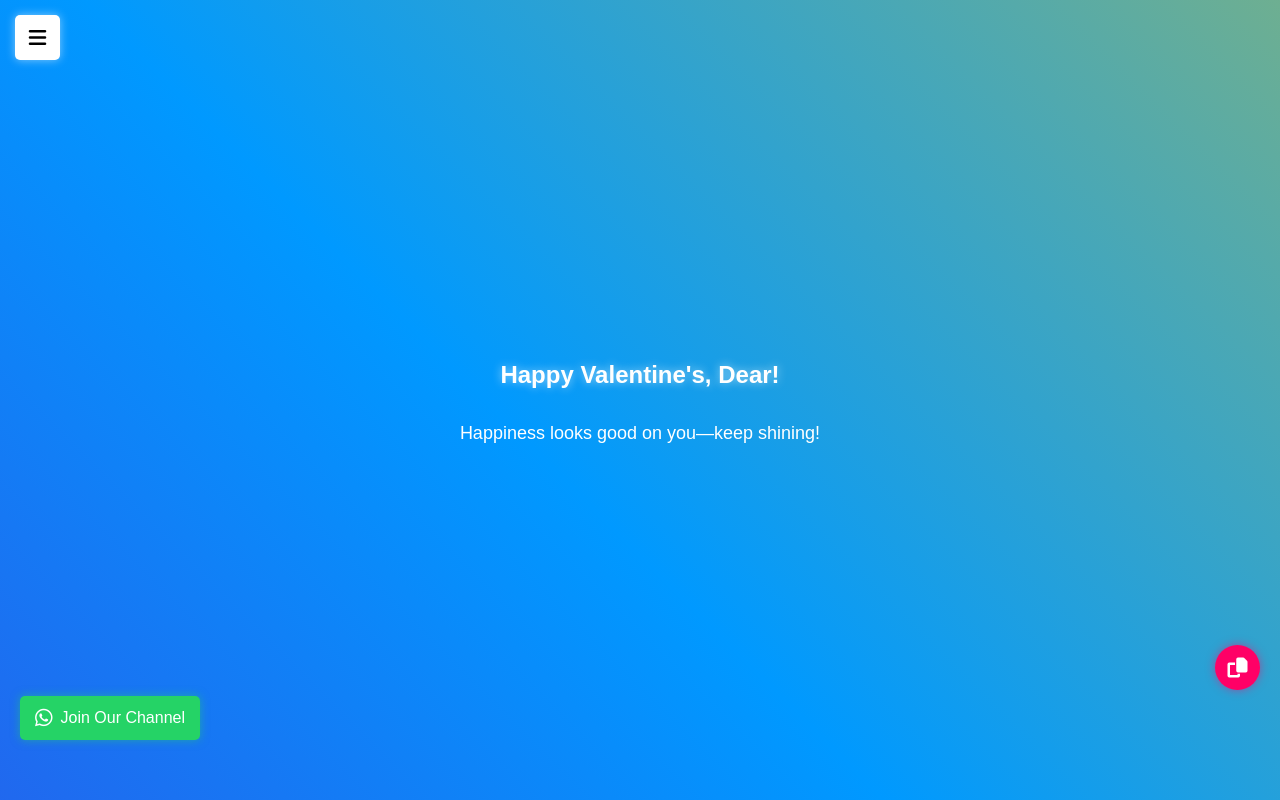
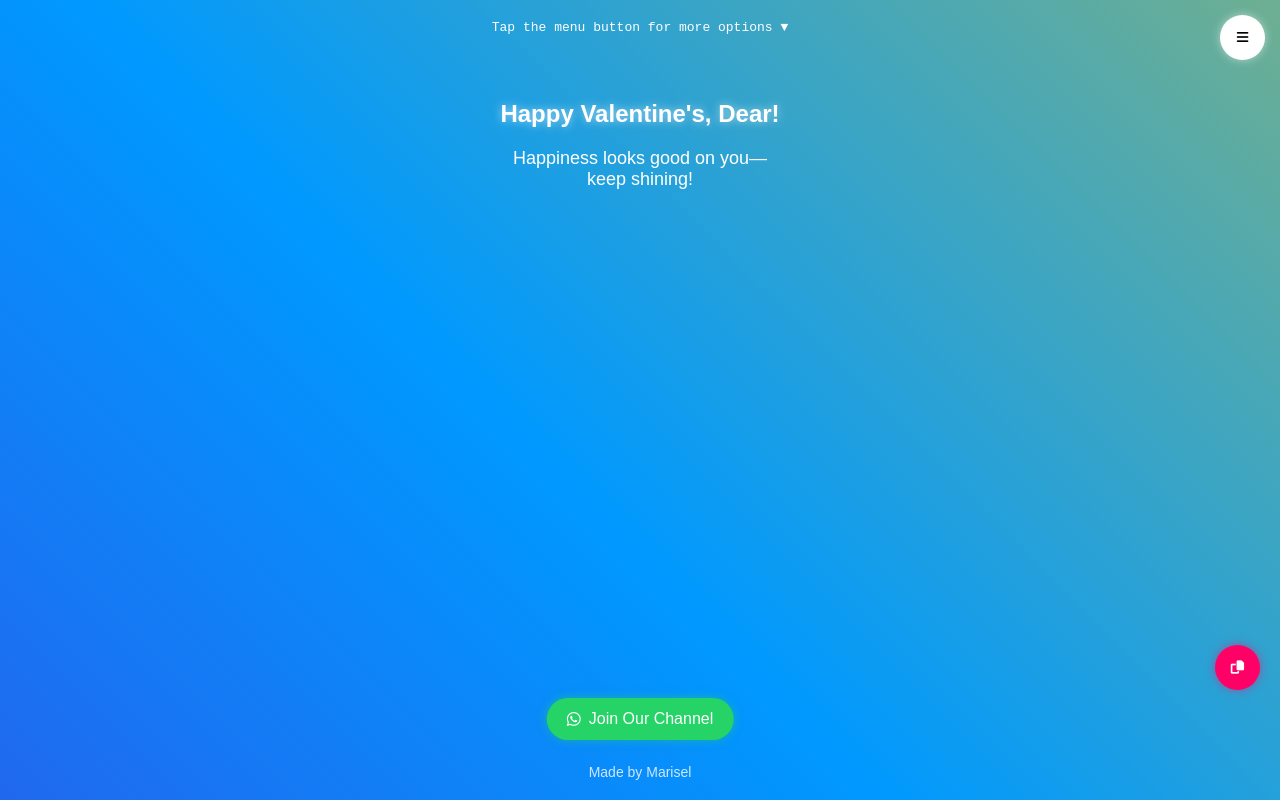
Before and after one commit to betingrich/I, a plain HTML site: page index.html in a window 1280 px wide. Drawn offline with Linux system fonts and the light colour scheme.

Commit message:
Update index.html

```diff
--- a/index.html
+++ b/index.html
@@ -6,28 +6,53 @@
     <title>Your Valentine's Quote</title>
     <link rel="stylesheet" href="https://cdnjs.cloudflare.com/ajax/libs/font-awesome/6.4.2/css/all.min.css">
     <style>
-        /* General Styling */
         body {
             font-family: Arial, sans-serif;
             background: linear-gradient(45deg, #ff0066, #6600cc, #0099ff, #ffcc00);
             background-size: 400% 400%;
             animation: animateBG 8s infinite alternate;
-            text-align: center;
             color: white;
             margin: 0;
             padding: 0;
-            height: 100vh;
+            min-height: 100vh;
             display: flex;
             flex-direction: column;
-            justify-content: center;
             align-items: center;
-            overflow: hidden; /* Prevent scrolling */
+            overflow: hidden;
             position: relative;
         }
 
         @keyframes animateBG {
             0% { background-position: 0% 50%; }
             100% { background-position: 100% 50%; }
+        }
+
+        .typing-text {
+            position: fixed;
+            top: 20px;
+            width: 100%;
+            text-align: center;
+            font-family: monospace;
+            overflow: hidden;
+            white-space: nowrap;
+            animation: typing 3s steps(30, end), blink-caret 0.5s step-end infinite;
+        }
+
+        @keyframes typing {
+            from { width: 0 }
+            to { width: 100% }
+        }
+
+        @keyframes blink-caret {
+            from, to { border-color: transparent }
+            50% { border-color: white; }
+        }
+
+        .content {
+            text-align: center;
+            padding: 20px;
+            margin-top: 60px;
+            max-width: 90%;
         }
 
         h2 {
@@ -37,12 +62,10 @@
 
         p {
             font-size: 18px;
-            margin: 15px;
+            margin: 15px auto;
             max-width: 80%;
-            word-wrap: break-word;
         }
 
-        /* Copy FAB */
         .copy-btn {
             position: fixed;
             bottom: 110px;
@@ -54,33 +77,23 @@
             border-radius: 50%;
             cursor: pointer;
             box-shadow: 0 0 10px rgba(255, 0, 102, 0.5);
-            font-size: 18px;
+            width: 45px;
+            height: 45px;
             display: flex;
             align-items: center;
             justify-content: center;
-            width: 45px;
-            height: 45px;
         }
 
-        .copy-btn i {
-            font-size: 20px;
-        }
-
-        .copy-btn:hover {
-            background: #cc0052;
-            box-shadow: 0 0 15px rgba(255, 0, 102, 0.8);
-        }
-
-        /* WhatsApp Button */
         .whatsapp-btn {
             position: fixed;
             bottom: 60px;
-            left: 20px;
+            left: 50%;
+            transform: translateX(-50%);
             background: #25D366;
             color: white;
             border: none;
-            padding: 12px 15px;
-            border-radius: 5px;
+            padding: 12px 20px;
+            border-radius: 25px;
             cursor: pointer;
             font-size: 16px;
             display: flex;
@@ -89,83 +102,83 @@
             box-shadow: 0 0 10px rgba(37, 211, 102, 0.5);
         }
 
-        .whatsapp-btn i {
-            font-size: 20px;
+        .footer {
+            position: fixed;
+            bottom: 20px;
+            width: 100%;
+            text-align: center;
+            font-size: 14px;
+            color: rgba(255, 255, 255, 0.8);
         }
 
-        .whatsapp-btn:hover {
-            background: #1da851;
-        }
-
-        /* Hamburger Menu */
+        /* Right-aligned menu */
         .menu-btn {
             position: fixed;
             top: 15px;
-            left: 15px;
+            right: 15px;
             background: white;
             border: none;
             padding: 10px;
-            border-radius: 5px;
+            border-radius: 50%;
             cursor: pointer;
-            font-size: 18px;
             box-shadow: 0 0 10px rgba(255, 255, 255, 0.5);
+            width: 45px;
+            height: 45px;
             display: flex;
             align-items: center;
             justify-content: center;
-            width: 45px;
-            height: 45px;
-        }
-
-        .menu-btn i {
-            font-size: 20px;
         }
 
         .menu-dropdown {
             position: fixed;
-            top: 60px;
-            left: 15px;
+            top: 70px;
+            right: 15px;
             background: rgba(0, 0, 0, 0.7);
             padding: 10px;
             border-radius: 5px;
             display: none;
             flex-direction: column;
+            min-width: 120px;
         }
 
         .menu-dropdown a {
             color: white;
             text-decoration: none;
-            padding: 5px 0;
-            display: block;
+            padding: 8px 12px;
+            font-size: 14px;
         }
 
         .menu-dropdown a:hover {
-            text-decoration: underline;
+            background: rgba(255, 255, 255, 0.1);
+            border-radius: 3px;
         }
     </style>
 </head>
 <body>
+    <div class="typing-text">Tap the menu button for more options ▼</div>
 
-    <!-- Hamburger Menu -->
     <button class="menu-btn" onclick="toggleMenu()"><i class="fas fa-bars"></i></button>
     <div class="menu-dropdown" id="menu">
         <a href="boyfriend.html">Boyfriend</a>
         <a href="girlfriend.html">Girlfriend</a>
     </div>
 
-    <!-- Quote Section -->
-    <h2 id="greeting"></h2>
-    <p id="quote"></p>
+    <div class="content">
+        <h2 id="greeting"></h2>
+        <p id="quote"></p>
+    </div>
 
-    <!-- Copy Button -->
     <button class="copy-btn" onclick="copyQuote()"><i class="fas fa-copy"></i></button>
 
-    <!-- WhatsApp Channel Button -->
     <button class="whatsapp-btn" onclick="window.location.href='https://whatsapp.com/channel/0029Vajvy2kEwEjwAKP4SI0x'">
         <i class="fab fa-whatsapp"></i> Join Our Channel
     </button>
 
+    <div class="footer">
+        Made by Marisel
+    </div>
+
     <script>
-        // Get stored name
         let name = localStorage.getItem("userName") || "Dear";
         let quotes = [
             "You are loved more than you know.",
@@ -184,19 +197,25 @@
         document.getElementById("greeting").innerText = `Happy Valentine's, ${name}!`;
         document.getElementById("quote").innerText = randomQuote;
 
-        // Copy Quote to Clipboard
         function copyQuote() {
             navigator.clipboard.writeText(randomQuote).then(() => {
                 alert("Quote copied to clipboard!");
             });
         }
 
-        // Toggle Menu
         function toggleMenu() {
             let menu = document.getElementById("menu");
             menu.style.display = menu.style.display === "flex" ? "none" : "flex";
         }
+
+        // Close menu when clicking outside
+        document.addEventListener('click', function(event) {
+            let menu = document.getElementById('menu');
+            let menuBtn = document.querySelector('.menu-btn');
+            if (!menu.contains(event.target) && !menuBtn.contains(event.target)) {
+                menu.style.display = 'none';
+            }
+        });
     </script>
-
 </body>
 </html>
```
